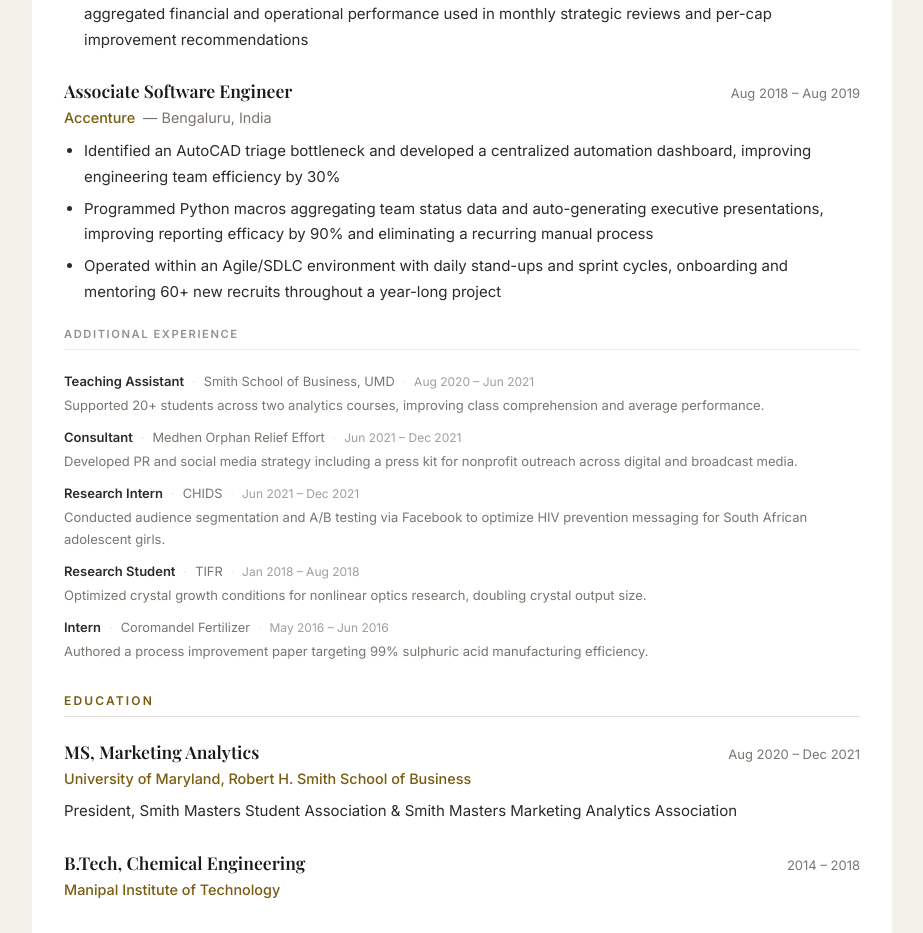
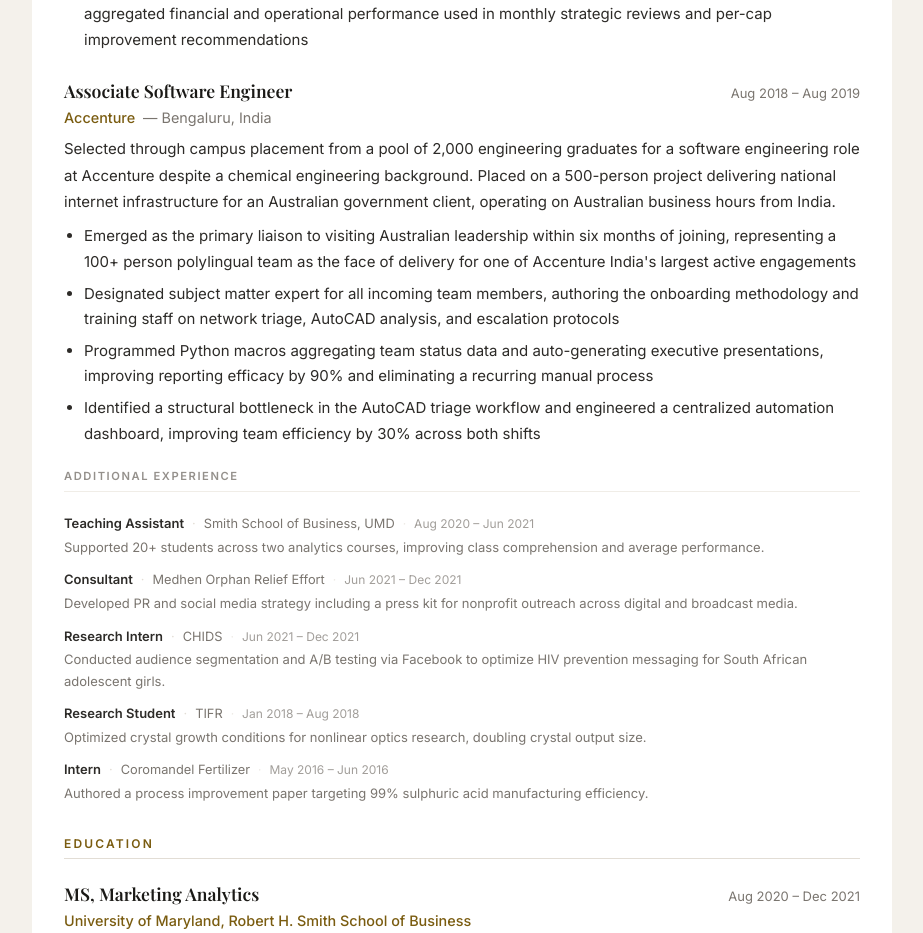
Before and after one commit to Abapna25/AB-Resume, a React (Vite) app: page / in a window 1280 px wide. Shown: the part 2640-3573 px from the top of the page, without its empty margins (178-1101 px from the left). Built offline with nearby package versions, Linux system fonts and the light colour scheme; a web font is replaced by a local one.

Commit message:
Update Akanksha.jsx

```diff
--- a/src/pages/resume/Akanksha.jsx
+++ b/src/pages/resume/Akanksha.jsx
@@ -49,10 +49,12 @@
     org: 'Accenture',
     location: 'Bengaluru, India',
     dates: 'Aug 2018 – Aug 2019',
+    desc: 'Selected through campus placement from a pool of 2,000 engineering graduates for a software engineering role at Accenture despite a chemical engineering background. Placed on a 500-person project delivering national internet infrastructure for an Australian government client, operating on Australian business hours from India.',
     bullets: [
-      'Identified an AutoCAD triage bottleneck and developed a centralized automation dashboard, improving engineering team efficiency by 30%',
+      'Emerged as the primary liaison to visiting Australian leadership within six months of joining, representing a 100+ person polylingual team as the face of delivery for one of Accenture India\'s largest active engagements',
+      'Designated subject matter expert for all incoming team members, authoring the onboarding methodology and training staff on network triage, AutoCAD analysis, and escalation protocols',
       'Programmed Python macros aggregating team status data and auto-generating executive presentations, improving reporting efficacy by 90% and eliminating a recurring manual process',
-      'Operated within an Agile/SDLC environment with daily stand-ups and sprint cycles, onboarding and mentoring 60+ new recruits throughout a year-long project',
+      'Identified a structural bottleneck in the AutoCAD triage workflow and engineered a centralized automation dashboard, improving team efficiency by 30% across both shifts',
     ],
   },
 ]
@@ -220,7 +222,7 @@
             {/* ── EXPERIENCE ── */}
             <section className="resume-section" aria-labelledby="a-experience">
               <h2 id="a-experience" className="resume-section-title">Experience</h2>
-              {EXPERIENCE.map(({ title, org, location, dates, bullets }) => (
+              {EXPERIENCE.map(({ title, org, location, dates, desc, bullets }) => (
                 <div key={title + org} className="resume-entry">
                   <div className="resume-entry-header">
                     <span className="resume-entry-title">{title}</span>
@@ -231,6 +233,7 @@
                     <span className="resume-entry-location">— {location}</span>
                   </p>
                   <div className="resume-entry-desc">
+                    {desc && <p className="resume-entry-note">{desc}</p>}
                     <ul>{bullets.map(b => <li key={b}>{b}</li>)}</ul>
                   </div>
                 </div>
```
